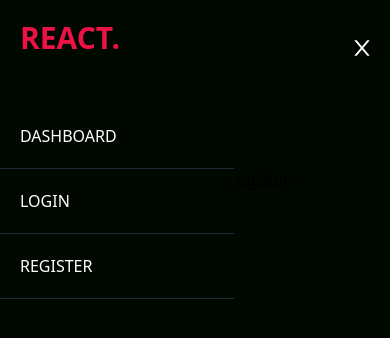
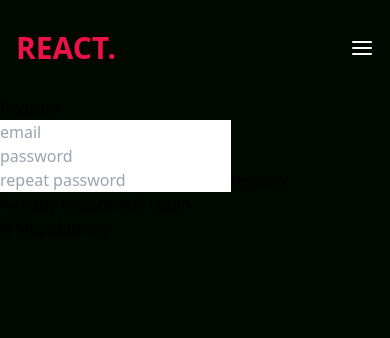
Before and after one commit to Piko327/CatalogMovie, a React (Create React App) app: page /Register in a window 390 px wide. Shown: the top 338 px of the page. Built offline with nearby package versions, Linux system fonts and the light colour scheme.

Commit message:
home page style

```diff
--- a/src/comonents/Header/Header.js
+++ b/src/comonents/Header/Header.js
@@ -6,14 +6,14 @@ import { AiOutlineClose } from "react-icons/ai";
 
 const Header = () => {
   const { auth } = useContext(AuthContext);
-  const [nav, setnav] = useState(false);
+  const [nav, setnav] = useState(true);
   const isEmpty = (obj) => Object.keys(obj).length === 0;
 
   const handlerNav = () => {setnav((nav) => !nav)}
   return (
     <>        {/*  NAV */}
       <header className=" px-4 h-24 text-white flex justify-between mx-auto max-w-[1240px] items-center ">
-        <h1 className="w-full text-3xl font-bold text-[#ed1245]">REACT.</h1>
+        <Link to="/" className="w-full text-3xl font-bold text-[#ed1245]">REACT.</Link>
         <ul className=" text-white hidden md:flex font-500 text-2xl">
           <li className="p-4 pl-20">
             <Link to="/Dashboard" className="">
@@ -34,8 +34,8 @@ const Header = () => {
             </>
           ) : (
             <>
-              <li className="p-4 pl-20">
-                <Link to="/Create">Add Album</Link>
+              <li className="p-4 pl-20 truncate " >
+                <Link className="" to="/Create">Add Album</Link>
               </li>
               <li className="p-4 pl-20">
                 <Link to="/Logout">Logout</Link>
@@ -55,8 +55,8 @@ const Header = () => {
         <div
           className={
             !nav
-              ? "bg-[#000800] md:hidden h-full fixed left-0 top-0 w-[60%] ease-in-out duration-500 "
-              : "fixed left-[-100%]"
+              ? "bg-[#000800] md:hidden h-full fixed  z-40 left-0 top-0 w-[60%] ease-in-out duration-500 "
+              : "fixed left-[-100%] "
           }
         >
           <h1 className="w-full text-3xl font-bold text-[#ed1245] p-[20px] pb-0">
--- a/src/comonents/Home/Home.js
+++ b/src/comonents/Home/Home.js
@@ -1,11 +1,12 @@
+
  const Home =()=>
 {
-    return   <section id="home">
-    <img className="home_img" src="https://assets.telegraphindia.com/telegraph/77d70c6f-b19a-497e-b1ed-bc4d0ae2722b.jpg" alt="home" />
-
-  <h1>MUSIC LiBARY</h1>
-  <p>If you need safe your favorite albums somewhere.You are in a right place.
-  </p>
+    return   <section className=' min-h-[80vh] flex justify-center	bg-[#fff] '>
+  <h1 className='absolute left-auto top-[20%] text-center z-20 w-full text-6xl font-bold text-[#ed1245] p-[20px] pb-0' >MUSIC LiBARY</h1>
+  <img className='   w-[100vw]  z-0 sm:relative sm:order-[-1] max-h-84 max-w-xl
+  ' src="https://i.pinimg.com/564x/21/7d/db/217ddb8625150c28ba0cb683edf9cd36.jpg" alt="home" />
+  <span className='absolute left-auto top-[70%] text-center  z-20  font-semibold text-3xl'>If you need safe your favorite albums somewhere.You are in a right place.
+  </span>
   </section>
 }
 
--- a/tailwind.config.js
+++ b/tailwind.config.js
@@ -1,10 +1,10 @@
 /** @type {import('tailwindcss').Config} */
 module.exports = {
-  content: ["./src/**/*.{js,jsx,ts,tsx}", "./index.html"],
+  content: [
+    "./src/**/*.{js,jsx,ts,tsx}",
+  ],
   theme: {
-    extend: {
-
-    }
+    extend: {},
   },
   plugins: [],
 }
```
